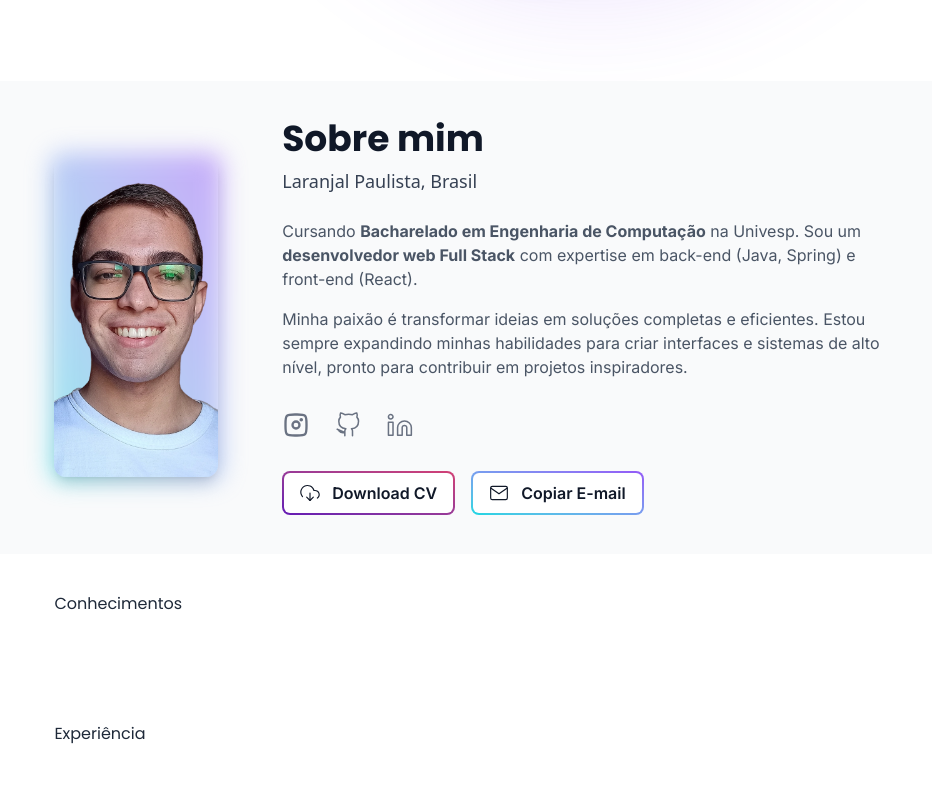
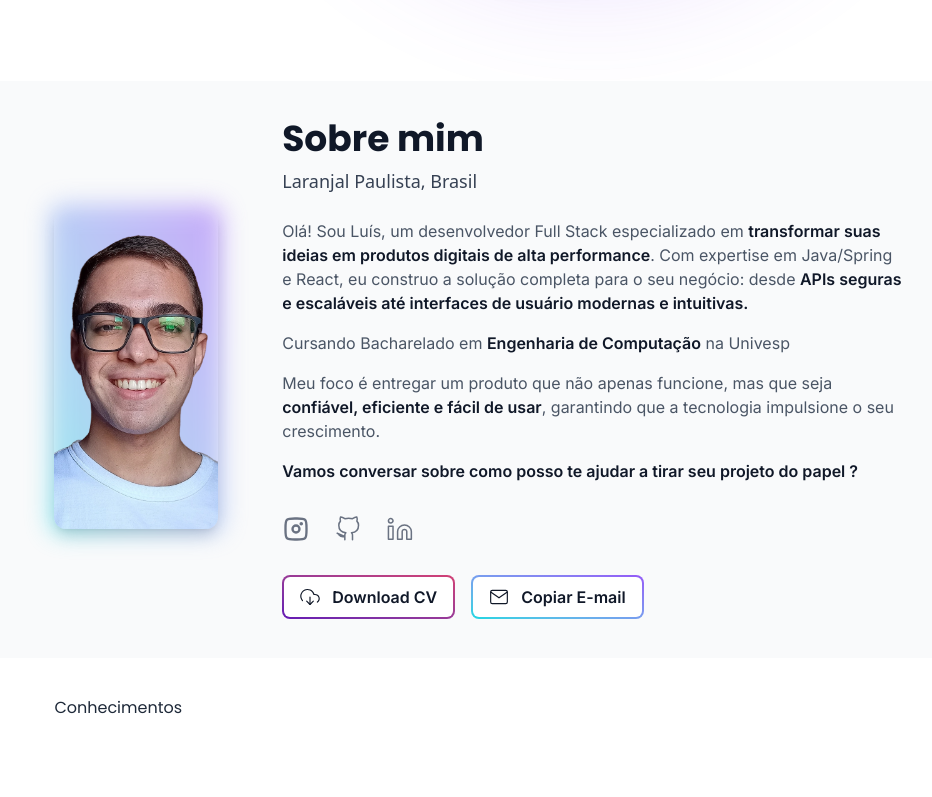
Before and after one commit to LuisBarrichello/my-portifolio, a React (Vite) app: page / in a window 1280 px wide. Shown: the part 783-1580 px from the top of the page, without its empty margins (48-980 px from the left). Built offline with nearby package versions, Linux system fonts and the light colour scheme.

Commit message:
refactor(about): improve structure by separating data and ui components

```diff
--- a/src/components/AboutMe/AboutMe.jsx
+++ b/src/components/AboutMe/AboutMe.jsx
@@ -1,31 +1,11 @@
 import { useState } from 'react';
-import { Link } from 'react-router-dom';
 import IconDownload from '../../assets/img/download-cloud.svg?react';
-import IconGithub from '../../assets/img/github.svg?react';
-import IconInstagram from '../../assets/img/instagram.svg?react';
-import IconLinkedIn from '../../assets/img/linkedin.svg?react';
 import IconEmail from '../../assets/img/mail.svg?react';
 import PhotoMe from '../../assets/img/me.png';
 import curriculo from '../../data/curriculo.pdf';
 import Button from '../common/Buttons/Button';
-
-const socialLinks = [
-    {
-        href: 'https://www.instagram.com/dev.barrichello/',
-        label: 'Instagram',
-        icon: IconInstagram,
-    },
-    {
-        href: 'https://github.com/LuisBarrichello',
-        label: 'Github',
-        icon: IconGithub,
-    },
-    {
-        href: 'https://www.linkedin.com/in/luisgabrielbarrichello',
-        label: 'LinkedIn',
-        icon: IconLinkedIn,
-    },
-];
+import { aboutMeText } from '../../data/data';
+import SocialLinks from '../common/SocialLinks/SocialLinks';
 
 function AboutMe() {
     const [copied, setCopied] = useState(false);
@@ -50,7 +30,7 @@ function AboutMe() {
             <section
                 id="about-me"
                 className="bg-gray-50 dark:bg-dark-20 p-mobile md:p-tablet lg:p-desktop">
-                <div className="w-full mx-w-7xl max-auto grid grid-cols-1 lg:grid-cols-5 gap-12 lg:gap-16 items-center">
+                <div className="w-full max-w-7xl mx-auto grid grid-cols-1 lg:grid-cols-5 gap-12 lg:gap-16 items-center">
                     <div className="lg:col-span flex justify-center">
                         <div className="relative w-72 h-72 lg:w-80 lg:h-80 group">
                             <div className="absolute -inset-1 bg-gradient-to-bl from-brand-purple to-brand-blue rounded-xl blur-md opacity-50 group-hover:opacity-75 transition-opacity duration-300"></div>
@@ -58,6 +38,8 @@ function AboutMe() {
                                 src={PhotoMe}
                                 alt="Foto de perfil de Luís Gabriel Barrichello"
                                 className="relative w-full h-full object-cover rounded-xl shadow-lg group-hover:scale-105 transition-transform duration-300"
+                                loading="lazy"
+                                decoding="async"
                             />
                         </div>
                     </div>
@@ -71,36 +53,26 @@ function AboutMe() {
                             Laranjal Paulista, Brasil
                         </address>
                         <div className="mt-6 space-y-4 text-gray-600 dark:text-gray-400">
-                            <p>
-                                Cursando{' '}
-                                <strong>
-                                    Bacharelado em Engenharia de Computação
-                                </strong>{' '}
-                                na Univesp. Sou um{' '}
-                                <strong>desenvolvedor web Full Stack</strong>{' '}
-                                com expertise em back-end (Java, Spring) e
-                                front-end (React).
-                            </p>
-                            <p>
-                                Minha paixão é transformar ideias em soluções
-                                completas e eficientes. Estou sempre expandindo
-                                minhas habilidades para criar interfaces e
-                                sistemas de alto nível, pronto para contribuir
-                                em projetos inspiradores.
-                            </p>
+                            {aboutMeText.map((entry) => (
+                                <p key={entry.id}>
+                                    {entry.parts.map((part, index) =>
+                                        typeof part === 'string' ? (
+                                            part
+                                        ) : part.bold ? (
+                                            <strong
+                                                key={index}
+                                                className="text-gray-900 dark:text-white font-semibold">
+                                                {part.text}
+                                            </strong>
+                                        ) : (
+                                            <span key={index}>{part.text}</span>
+                                        ),
+                                    )}
+                                </p>
+                            ))}
                         </div>
                         <div className="mt-8 flex justify-center lg:justify-start items-center gap-6">
-                            {socialLinks.map((link) => (
-                                <a
-                                    key={link.href}
-                                    href={link.href}
-                                    target="_blank"
-                                    rel="noopener noreferrer"
-                                    aria-label={link.label}
-                                    className="text-gray-500 hover:text-gray-900 dark:hover:text-white transition-colors">
-                                    <link.icon className="w-7 h-7" />
-                                </a>
-                            ))}
+                            <SocialLinks />
                         </div>
 
                         <div className="mt-8 flex flex-col sm:flex-row justify-center lg:justify-start gap-4">
@@ -116,6 +88,7 @@ function AboutMe() {
                                 download={true}
                             />
                             <Button
+                                aria-pressed={copied}
                                 variant={'purple-blue'}
                                 content={copied ? 'Copiado!' : 'Copiar E-mail'}
                                 IconComponent={IconEmail}
--- /dev/null
+++ b/src/components/common/SocialLinks/SocialLinks.jsx
@@ -0,0 +1,21 @@
+import { socialLinks } from "../../../data/data";
+
+function SocialLinks() {
+    return (
+        <>
+            {socialLinks.map((link) => (
+                <a
+                    key={link.href}
+                    href={link.href}
+                    target="_blank"
+                    rel="noopener noreferrer"
+                    aria-label={link.label}
+                    className="text-gray-500 hover:text-gray-900 dark:hover:text-white transition-colors">
+                    <link.icon className="w-7 h-7" />
+                </a>
+            ))}
+        </>
+    );
+}
+
+export default SocialLinks;
--- /dev/null
+++ b/src/data/data.js
@@ -0,0 +1,64 @@
+import IconGithub from '../assets/img/github.svg?react';
+import IconInstagram from '../assets/img/instagram.svg?react';
+import IconLinkedIn from '../assets/img/linkedin.svg?react';
+
+export const aboutMeText = [
+    {
+        id: 1,
+        parts: [
+            'Olá! Sou Luís, um desenvolvedor Full Stack especializado em ',
+            {
+                text: 'transformar suas ideias em produtos digitais de alta performance',
+                bold: true,
+            },
+            '. Com expertise em Java/Spring e React, eu construo a solução completa para o seu negócio: desde ',
+            {
+                text: 'APIs seguras e escaláveis até interfaces de usuário modernas e intuitivas.',
+                bold: true,
+            },
+        ],
+    },
+    {
+        id: 2,
+        parts: [
+            'Cursando Bacharelado em ',
+            { text: 'Engenharia de Computação', bold: true },
+            ' na Univesp',
+        ],
+    },
+    {
+        id: 3,
+        parts: [
+            'Meu foco é entregar um produto que não apenas funcione, mas que seja ',
+            { text: 'confiável, eficiente e fácil de usar', bold: true },
+            ', garantindo que a tecnologia impulsione o seu crescimento.',
+        ],
+    },
+    {
+        id: 4,
+        parts: [
+            {
+                text: 'Vamos conversar sobre como posso te ajudar a tirar seu projeto do papel ?',
+                bold: true,
+            },
+        ],
+    },
+];
+
+export const socialLinks = [
+    {
+        href: 'https://www.instagram.com/dev.barrichello/',
+        label: 'Instagram',
+        icon: IconInstagram,
+    },
+    {
+        href: 'https://github.com/LuisBarrichello',
+        label: 'Github',
+        icon: IconGithub,
+    },
+    {
+        href: 'https://www.linkedin.com/in/luisgabrielbarrichello',
+        label: 'LinkedIn',
+        icon: IconLinkedIn,
+    },
+];
```
